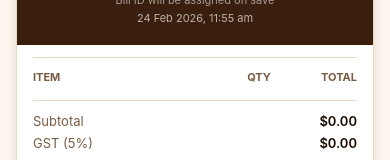
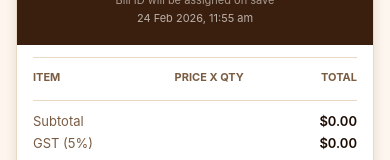
Before and after one commit to aroranikhil995-arch/Bill-Generator, a React Native app in the folder barista-app/: screen /BillPreview in a window 390 px wide. Shown: the part 150-310 px from the top of the page. Built offline with nearby package versions, Linux system fonts and the light colour scheme.

Commit message:
Show unit price next to quantity in bills

```diff
--- a/barista-app/src/screens/BillPreviewScreen.tsx
+++ b/barista-app/src/screens/BillPreviewScreen.tsx
@@ -122,9 +122,9 @@ export default function BillPreviewScreen({ navigation }: Props) {
             // Print Items List Header
             await BluetoothEscposPrinter.printerAlign(BluetoothEscposPrinter.ALIGN.LEFT);
             await BluetoothEscposPrinter.printColumn(
-                [18, 5, 9],
+                [14, 10, 8],
                 [BluetoothEscposPrinter.ALIGN.LEFT, BluetoothEscposPrinter.ALIGN.CENTER, BluetoothEscposPrinter.ALIGN.RIGHT],
-                ['Item', 'Qty', 'Total'],
+                ['Item', 'Price x Qty', 'Total'],
                 {}
             );
             await BluetoothEscposPrinter.printText('--------------------------------\n', {});
@@ -132,9 +132,9 @@ export default function BillPreviewScreen({ navigation }: Props) {
             // Print Items
             for (const item of items) {
                 await BluetoothEscposPrinter.printColumn(
-                    [18, 5, 9],
+                    [14, 10, 8],
                     [BluetoothEscposPrinter.ALIGN.LEFT, BluetoothEscposPrinter.ALIGN.CENTER, BluetoothEscposPrinter.ALIGN.RIGHT],
-                    [item.name.substring(0, 18), String(item.quantity), `$${item.itemTotal.toFixed(2)}`],
+                    [item.name.substring(0, 14), `$${item.price.toFixed(2)}x${item.quantity}`, `$${item.itemTotal.toFixed(2)}`],
                     {}
                 );
             }
@@ -202,13 +202,13 @@ export default function BillPreviewScreen({ navigation }: Props) {
                     {/* Items */}
                     <View style={styles.tableHeader}>
                         <Text style={[styles.col1, styles.colHead]}>Item</Text>
-                        <Text style={[styles.colQty, styles.colHead]}>Qty</Text>
+                        <Text style={[styles.colQty, styles.colHead]}>Price x Qty</Text>
                         <Text style={[styles.colAmt, styles.colHead]}>Total</Text>
                     </View>
                     {items.map((item) => (
                         <View key={item.id} style={styles.tableRow}>
                             <Text style={styles.col1} numberOfLines={1}>{item.name}</Text>
-                            <Text style={styles.colQty}>{item.quantity}</Text>
+                            <Text style={styles.colQty}>${item.price.toFixed(2)} x {item.quantity}</Text>
                             <Text style={styles.colAmt}>${item.itemTotal.toFixed(2)}</Text>
                         </View>
                     ))}
@@ -329,8 +329,8 @@ const styles = StyleSheet.create({
         paddingHorizontal: 16,
         paddingVertical: 6,
     },
-    col1: { flex: 1, fontSize: FontSize.sm, color: Colors.text },
-    colQty: { width: 36, textAlign: 'center', fontSize: FontSize.sm, color: Colors.text },
+    col1: { flex: 1.2, fontSize: FontSize.sm, color: Colors.text },
+    colQty: { flex: 1.5, textAlign: 'center', fontSize: FontSize.sm, color: Colors.text },
     colAmt: { width: 80, textAlign: 'right', fontSize: FontSize.sm, color: Colors.text, fontWeight: '600' },
 
     totalsBlock: { paddingHorizontal: 16, gap: 6 },
```
